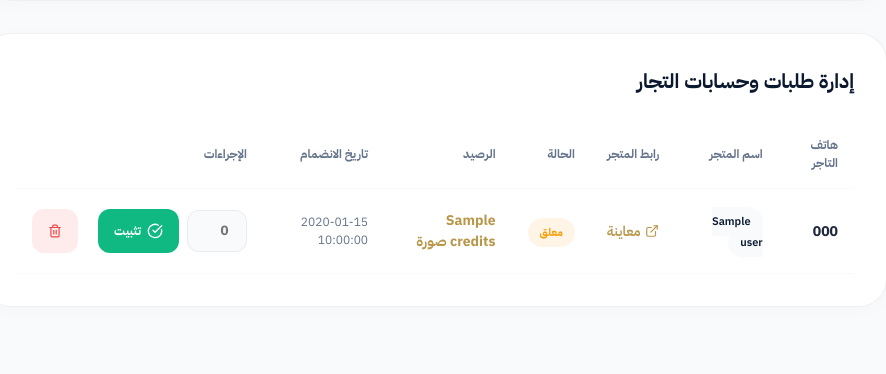
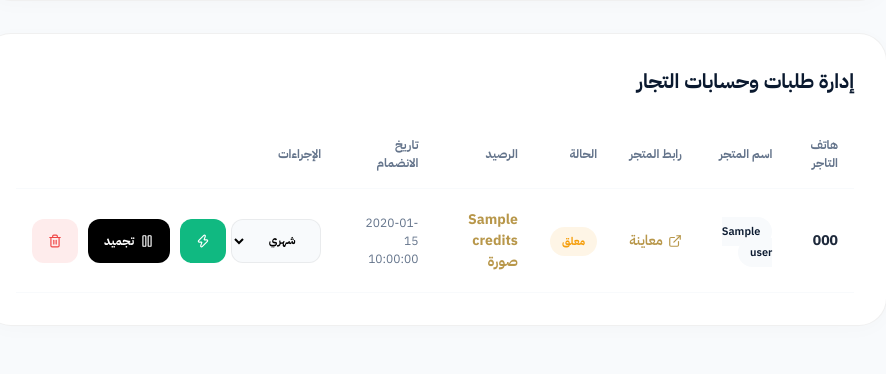
Before and after one commit to rabebar/ramallah-time, a Flask app: template templates/superadmin.html in a window 1280 px wide. Shown: the part 802-1176 px from the top of the page, without its empty margins (65-951 px from the left). Before the commit the page ends 1055 px from the top, so only its background shows below. Run offline with Flask 3, Linux system fonts and the light colour scheme; the template is opened without the code that fills it: most values are stand-ins (such as "Sample title", 1, 10 or a date in 2020); parts of the project's set-up code (start-up, migrations or seed data) failed here and were passed over.

Commit message:
الإطلاق الرسمي لنظام الاشتراكات، التجميد، وإحصائيات الزيارات المتقدمة

```diff
--- a/templates/superadmin.html
+++ b/templates/superadmin.html
@@ -304,26 +304,30 @@
                         <td>
                             <div class="btn-group">
                                 {% if user.status == 'pending' %}
-                                    <a href="/superadmin/approve/{{ user.id }}" class="btn-sm btn-approve">
-                                        <i data-lucide="check"></i> تفعيل
-                                    </a>
-                                    <a href="/superadmin/reject/{{ user.id }}" class="btn-sm btn-reject" onclick="return confirm('هل أنت متأكد من رفض وحذف هذا الطلب؟')">
-                                        <i data-lucide="x"></i> رفض
-                                    </a>
-                                    <a href="/superadmin/delete_user/{{ user.id }}" class="btn-sm btn-reject" style="background: rgba(239, 68, 68, 0.2); color: #ef4444;" onclick="return confirm('تنبيه: سيتم حذف التاجر ومتجره وكافة منتجاته نهائياً. هل أنت متأكد؟')">
-                                        <i data-lucide="trash-2"></i> حذف نهائي
-                                    </a>
+                                    <a href="/superadmin/approve/{{ user.id }}" class="btn-sm btn-approve"><i data-lucide="check"></i> تفعيل الحساب</a>
+                                    <a href="/superadmin/reject/{{ user.id }}" class="btn-sm btn-reject" onclick="return confirm('حذف الطلب؟')"><i data-lucide="x"></i> رفض</a>
                                 {% else %}
-                                    <form action="/superadmin/add_credits" method="POST" style="display:flex; align-items:center; gap: 8px;">
+                                    <!-- تفعيل باقة اشتراك -->
+                                    <form action="/superadmin/set_subscription" method="POST" style="display:flex; gap:5px;">
                                         <input type="hidden" name="user_id" value="{{ user.id }}">
-                                        <input type="number" name="amount" placeholder="0" class="refill-input" required>
-                                        <button type="submit" class="btn-sm btn-approve" title="تثبيت وشحن الرصيد">
-                                            <i data-lucide="check-circle" style="width: 16px;"></i> تثبيت
+                                        <select name="plan_type" class="refill-input" style="width: 90px; font-size: 11px;">
+                                            <option value="monthly">شهري</option>
+                                            <option value="biannual">6 أشهر</option>
+                                            <option value="annual">سنوي</option>
+                                        </select>
+                                        <button type="submit" class="btn-sm btn-approve" title="تفعيل الاشتراك">
+                                            <i data-lucide="zap" style="width:14px;"></i>
                                         </button>
                                     </form>
-                                    <a href="/superadmin/delete_user/{{ user.id }}" class="btn-sm btn-reject" style="margin-right: 10px; background: rgba(239, 68, 68, 0.1);" onclick="return confirm('تنبيه نهائي: سيتم حذف هذا التاجر النشط وكافة بياناته. هل أنت متأكد؟')">
-                                        <i data-lucide="trash-2" style="width: 14px;"></i>
-                                    </a>
+
+                                    <!-- زر التجميد / إلغاء التجميد -->
+                                    {% if user.is_frozen %}
+                                        <a href="/superadmin/unfreeze/{{ user.id }}" class="btn-sm btn-approve" style="background: #6366f1;"><i data-lucide="play" style="width:14px;"></i> فك التجميد</a>
+                                    {% else %}
+                                        <a href="/superadmin/freeze/{{ user.id }}" class="btn-sm btn-reject" style="background: #000; color: #fff;"><i data-lucide="pause" style="width:14px;"></i> تجميد</a>
+                                    {% endif %}
+
+                                    <a href="/superadmin/delete_user/{{ user.id }}" class="btn-sm btn-reject" onclick="return confirm('حذف نهائي؟')"><i data-lucide="trash-2" style="width: 14px;"></i></a>
                                 {% endif %}
                             </div>
                         </td>
```
Also changed, not shown: templates/index.html (+26 -0 lines).
